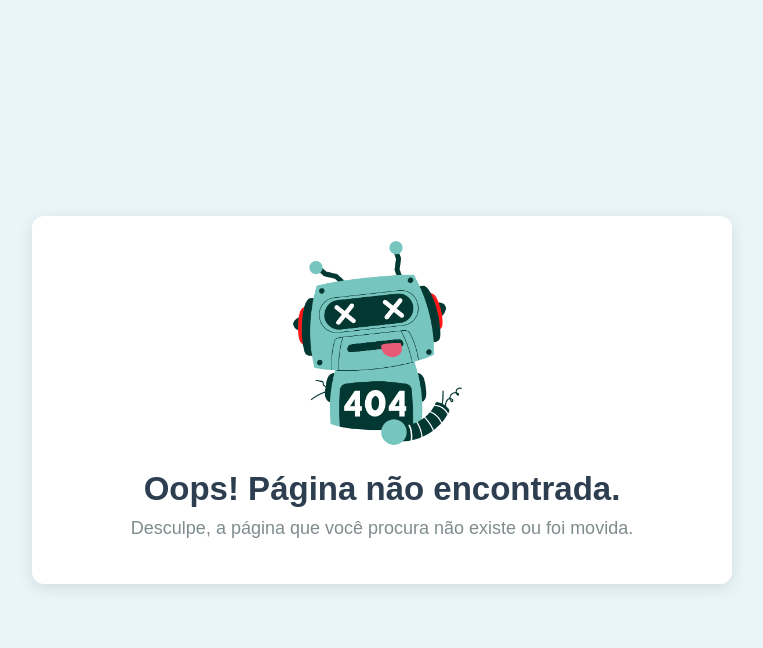
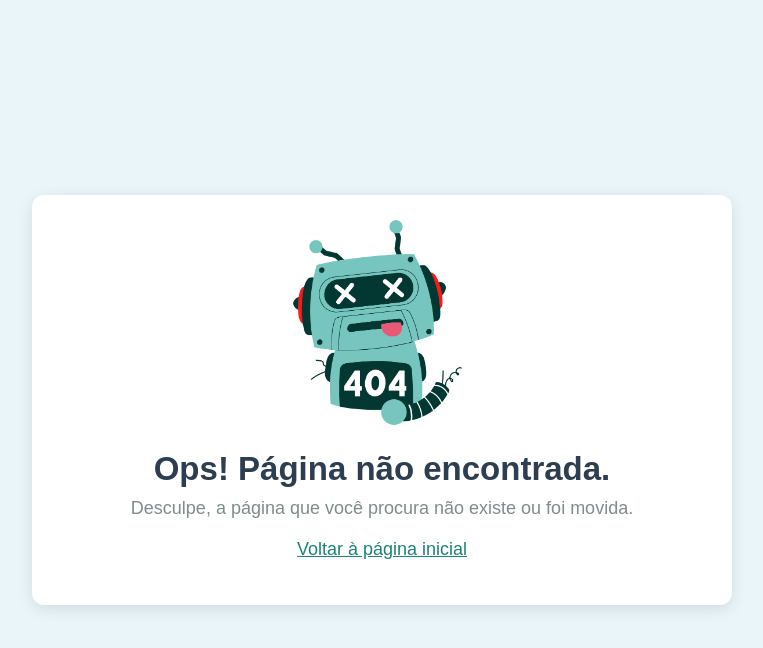
Before and after one commit to arianevaleira/Projeto-Arbitros, a Flask app: template templates/404.html in a window 1280 px wide. Shown: the top 648 px of the page, without its empty margins (258-1021 px from the left). Run offline with Flask 3, Linux system fonts and the light colour scheme; the template is opened without the code that fills it, so the values that code supplies are empty.

Commit message:
Update 404.html

```diff
--- a/templates/404.html
+++ b/templates/404.html
@@ -8,21 +8,18 @@
 </head>
 <body>
     <div class="container">
-        <!-- Espaço para imagem -->
+
         <div class="image-container">
             <img src="../static/assets/desenho tela inicial (3).png" alt="Logo do CliqueCompra" alt="Página não encontrada">
         </div>
 
-        <!-- Mensagem centralizada -->
+
         <div class="message">
-            <h2>Oops! Página não encontrada.</h2>
+            <h2>Ops! Página não encontrada.</h2>
             <p>Desculpe, a página que você procura não existe ou foi movida.</p>
+            <p><a class="voltar" href="{{url_for('inicial')}}">Voltar à página inicial</a></p>
         </div>
 
-        <!-- Botão para voltar para a página inicial
-        <div class="back-button">
-            <a href="/" class="btn">Voltar para o início</a>
-        </div>-->
     </div>
 </body>
 </html>
```
